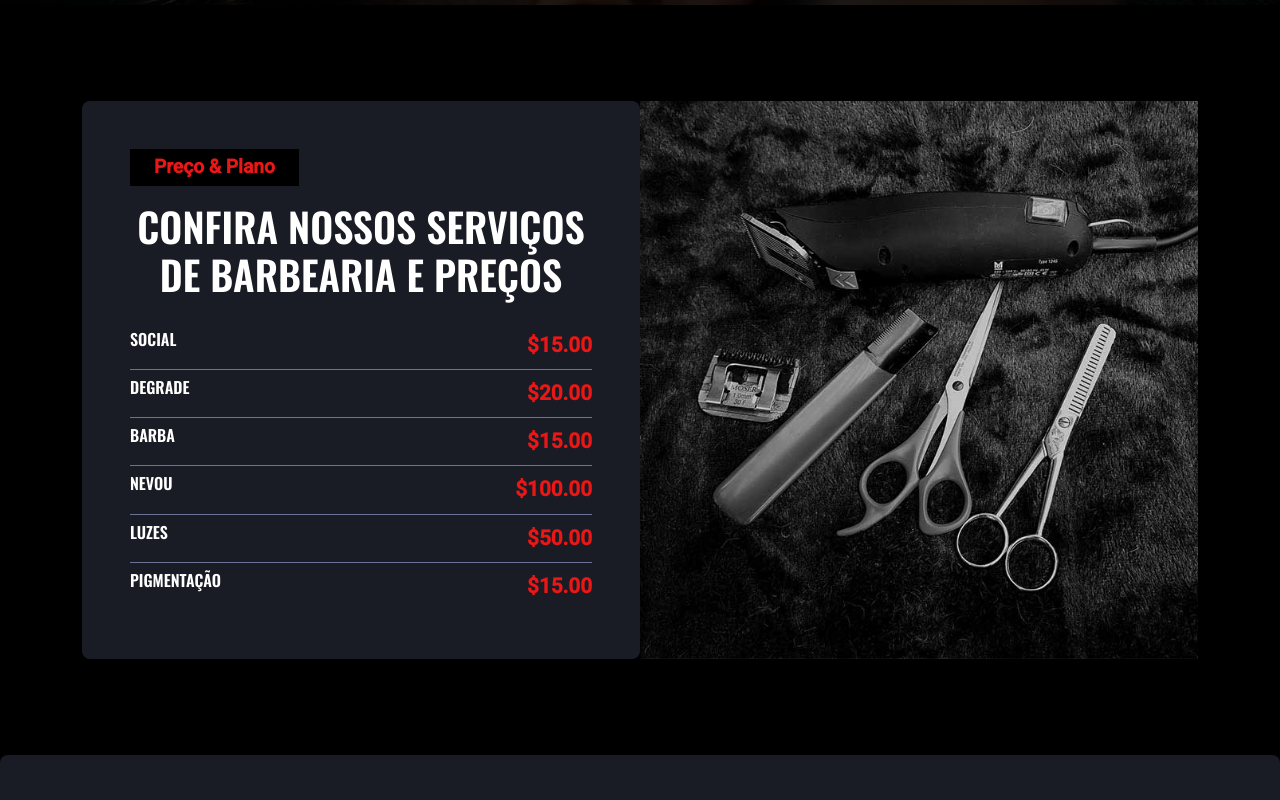
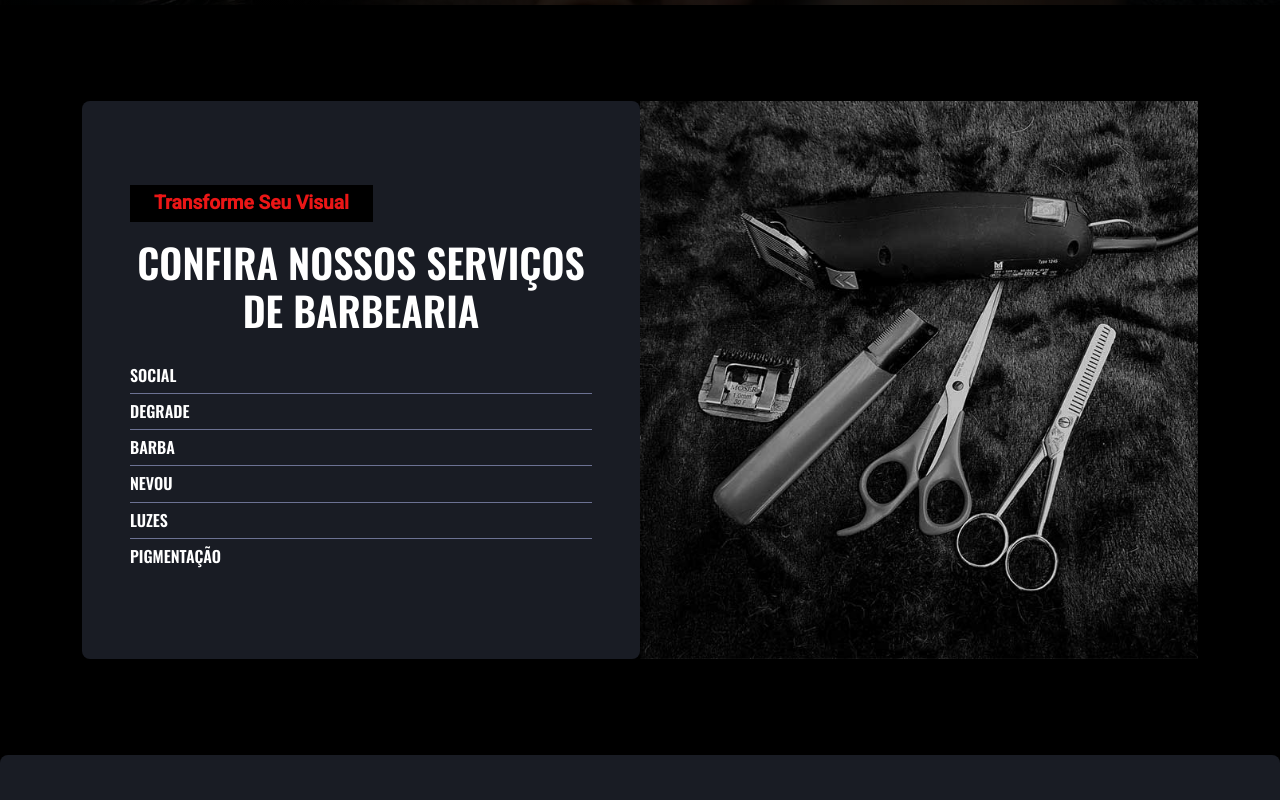
Before and after one commit to victor-engineer/barbershop, a website with bundled scripts: page price.html in a window 1280 px wide. Shown: the part 470-1270 px from the top of the page. Built offline with nearby package versions, Linux system fonts and the light colour scheme.

Commit message:
removendo tabelações de preços

```diff
--- a/js/schedule.js
+++ b/js/schedule.js
@@ -7,7 +7,7 @@ document.addEventListener("DOMContentLoaded", () => {
     const serviceSelect = document.getElementById("service");
 
     const workingHours = [
-        "08:00", "08:30", "09:00", "09:30", "10:00", "10:30", "11:00", "11:30", "12:00",
+        "08:00", "08:30", "09:00", "09:30", "10:00", "10:30", "11:00", "11:30",
         "14:00", "14:30", "15:00", "15:30", "16:00", "16:30", "17:00", "17:30",
         "18:00", "18:30"
     ];
--- a/price.html
+++ b/price.html
@@ -101,32 +101,32 @@
             <div class="row g-0">
                 <div class="col-lg-6 wow fadeIn" data-wow-delay="0.1s">
                     <div class="bg-secondary h-100 d-flex flex-column justify-content-center p-5">
-                        <p class="d-inline-flex bg-dark text-primary py-1 px-4 me-auto">Preço & Plano</p>
-                        <h1 class="text-uppercase mb-4">Confira Nossos Serviços de Barbearia e Preços</h1>
+                        <p class="d-inline-flex bg-dark text-primary py-1 px-4 me-auto">Transforme Seu Visual</p>
+                        <h1 class="text-uppercase mb-4">Confira Nossos Serviços de Barbearia</h1>
                         <div>
                             <div class="d-flex justify-content-between border-bottom py-2">
                                 <h6 class="text-uppercase mb-0">Social</h6>
-                                <span class="text-uppercase text-primary">$15.00</span>
+                                <span class="text-uppercase text-primary"></span>
                             </div>
                             <div class="d-flex justify-content-between border-bottom py-2">
                                 <h6 class="text-uppercase mb-0">Degrade</h6>
-                                <span class="text-uppercase text-primary">$20.00</span>
+                                <span class="text-uppercase text-primary"></span>
                             </div>
                             <div class="d-flex justify-content-between border-bottom py-2">
                                 <h6 class="text-uppercase mb-0">Barba</h6>
-                                <span class="text-uppercase text-primary">$15.00</span>
+                                <span class="text-uppercase text-primary"></span>
                             </div>
                             <div class="d-flex justify-content-between border-bottom py-2">
                                 <h6 class="text-uppercase mb-0">Nevou</h6>
-                                <span class="text-uppercase text-primary">$100.00</span>
+                                <span class="text-uppercase text-primary"></span>
                             </div>
                             <div class="d-flex justify-content-between border-bottom py-2">
                                 <h6 class="text-uppercase mb-0">Luzes</h6>
-                                <span class="text-uppercase text-primary">$50.00</span>
+                                <span class="text-uppercase text-primary"></span>
                             </div>
                             <div class="d-flex justify-content-between py-2">
                                 <h6 class="text-uppercase mb-0">Pigmentação</h6>
-                                <span class="text-uppercase text-primary">$15.00</span>
+                                <span class="text-uppercase text-primary"></span>
                             </div>
                         </div>
                     </div>
```
Also changed, not shown: 404.html (+1 -1 lines), about.html (+1 -1 lines), index.html (+1 -1 lines), open.html (+1 -1 lines), schedule.html (+1 -1 lines), service.html (+7 -7 lines), team.html (+1 -1 lines), testimonial.html (+1 -1 lines).
